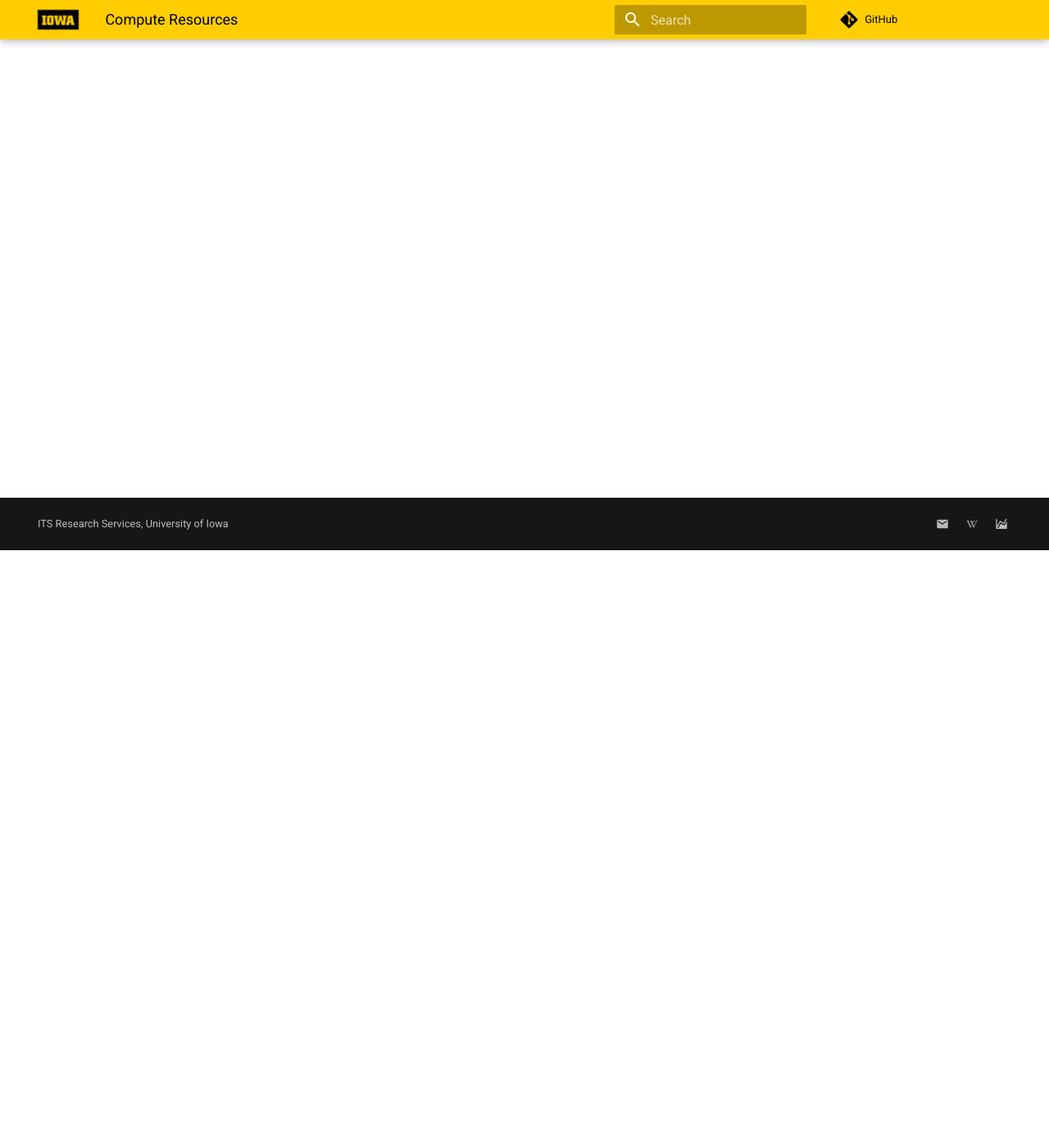
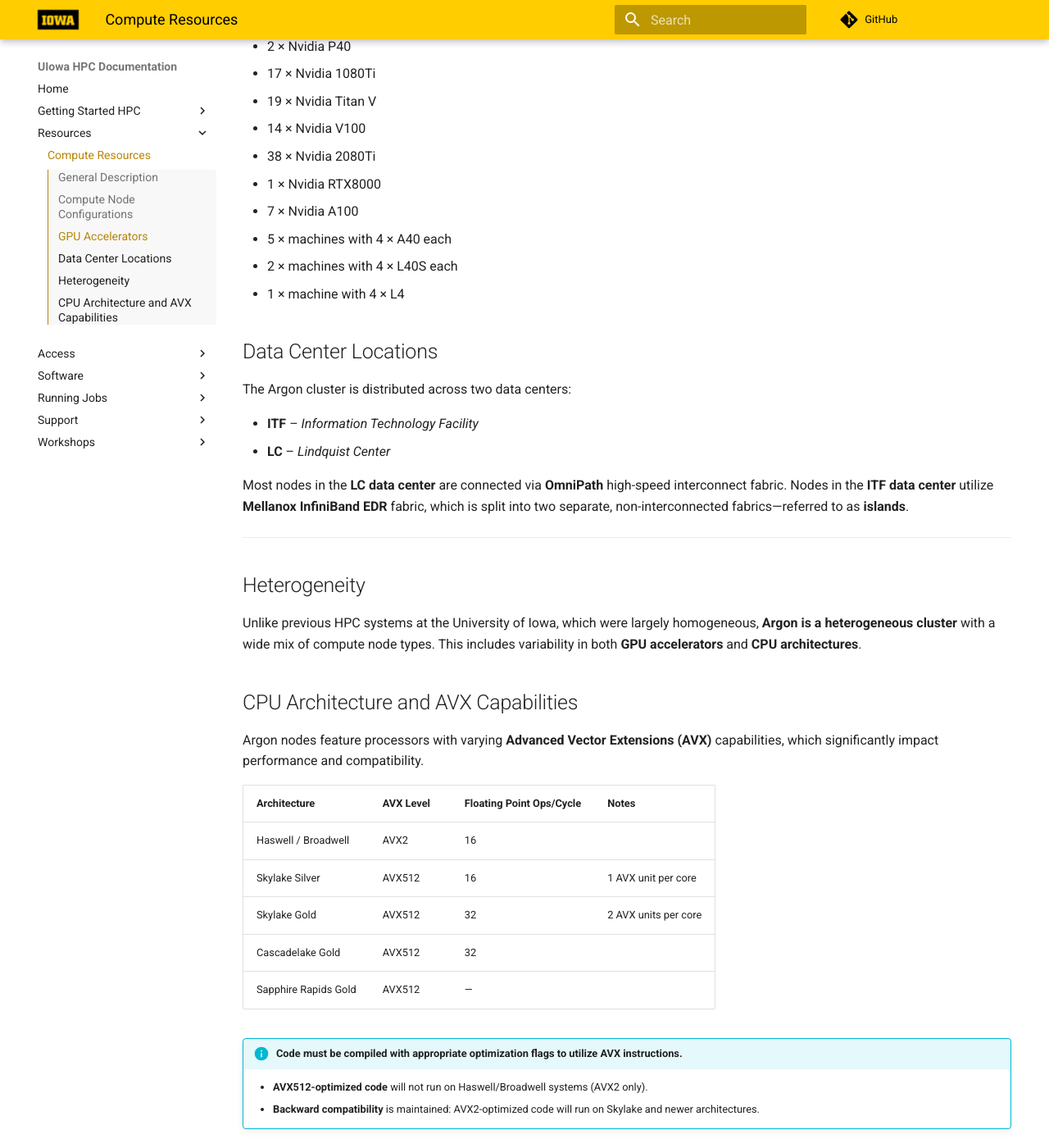
Before and after one commit to astrodoo/HPC_Documentation, an MkDocs documentation site: the page built from docs/resources/compute_resources/index.md, in a window 1280 px wide and 1400 px high, scrolled down 729 px. Shown: the whole window at 82% size. Built offline with MkDocs 1.6.1 and Material for MkDocs 9.7.7, drawn with Linux system fonts in a browser that asks for light colours; comment, search, counter and statistics services are not loaded; some of the changed text lies outside the part shown.

```diff
--- a/docs/resources/compute_resources/index.md
+++ b/docs/resources/compute_resources/index.md
@@ -1 +1,61 @@
 # Compute Resources
+
+## General Description
+
+The **Argon High Performance Computing (HPC) system** at the University of Iowa was deployed in **February 2017**. It features a diverse set of compute node configurations, offering flexibility for a wide range of computational workloads.
+
+## Compute Node Configurations
+
+- **40-core**: 96GB, 192GB
+- **64-core**: 192GB, 384GB, 768GB
+- **80-core**: 96GB, 192GB, 384GB, 768GB, 1.5TB
+- **112-core**: 256GB, 512GB, 1TB, 1.5TB
+- **128-core**: 256GB, 512GB, 1TB, 1.5TB
+
+## GPU Accelerators
+
+Argon includes a wide variety of GPU-equipped machines to support accelerated computing:
+
+- 21 × Nvidia P100
+- 2 × Nvidia K80
+- 2 × Nvidia P40
+- 17 × Nvidia 1080Ti
+- 19 × Nvidia Titan V
+- 14 × Nvidia V100
+- 38 × Nvidia 2080Ti
+- 1 × Nvidia RTX8000
+- 7 × Nvidia A100
+- 5 × machines with 4 × A40 each
+- 2 × machines with 4 × L40S each
+- 1 × machine with 4 × L4
+
+## Data Center Locations
+
+The Argon cluster is distributed across two data centers:
+
+- **ITF** – *Information Technology Facility*
+- **LC** – *Lindquist Center*
+
+Most nodes in the **LC data center** are connected via **OmniPath** high-speed interconnect fabric. Nodes in the **ITF data center** utilize **Mellanox InfiniBand EDR** fabric, which is split into two separate, non-interconnected fabrics—referred to as **islands**.
+
+---
+
+## Heterogeneity
+
+Unlike previous HPC systems at the University of Iowa, which were largely homogeneous, **Argon is a heterogeneous cluster** with a wide mix of compute node types. This includes variability in both **GPU accelerators** and **CPU architectures**.
+
+## CPU Architecture and AVX Capabilities
+
+Argon nodes feature processors with varying **Advanced Vector Extensions (AVX)** capabilities, which significantly impact performance and compatibility.
+
+| Architecture           | AVX Level | Floating Point Ops/Cycle | Notes                                      |
+|------------------------|-----------|---------------------------|--------------------------------------------|
+| Haswell / Broadwell    | AVX2      | 16                        |                                            |
+| Skylake Silver         | AVX512    | 16                        | 1 AVX unit per core                        |
+| Skylake Gold           | AVX512    | 32                        | 2 AVX units per core                       |
+| Cascadelake Gold       | AVX512    | 32                        |                                            |
+| Sapphire Rapids Gold   | AVX512    | —                         |                                            |
+
+!!! info "Code must be compiled with appropriate optimization flags to utilize AVX instructions."
+    - **AVX512-optimized code** will not run on Haswell/Broadwell systems (AVX2 only).
+    - **Backward compatibility** is maintained: AVX2-optimized code will run on Skylake and newer architectures.
--- a/mkdocs.yml
+++ b/mkdocs.yml
@@ -6,6 +6,7 @@
   - Home: index.md
   - Getting Started HPC:
     - Overview: get_started/overview/index.md
+    - Access: get_started/access/index.md
 
   - Resources:
     - Compute Resources: resources/compute_resources/index.md
```
